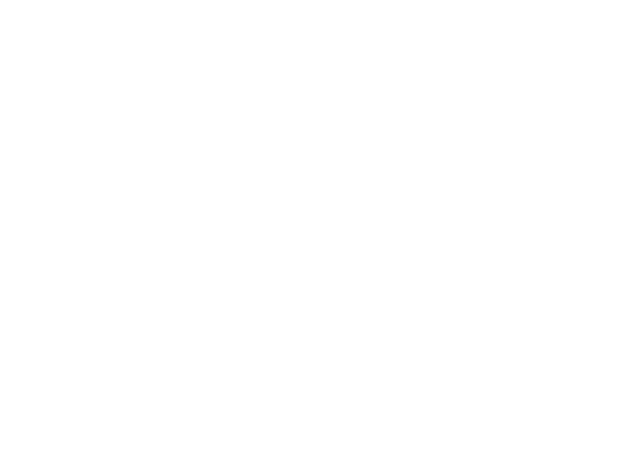
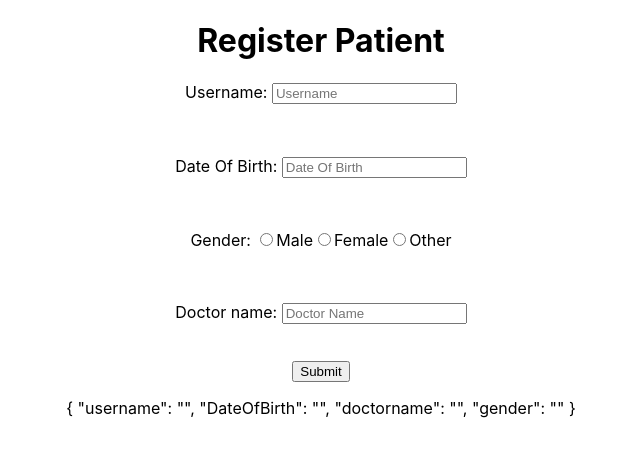
Before and after one commit to djunicode/doctor-clinic-app, a React (Create React App) app in the folder react-frontend/: page /patientsignup in a window 1280 px wide. Shown: the top 456 px of the page, without its empty margins (319-959 px from the left). Built offline with nearby package versions, Linux system fonts and the light colour scheme.

Commit message:
Added Patient SignUp

```diff
--- a/react-frontend/src/App.js
+++ b/react-frontend/src/App.js
@@ -2,6 +2,7 @@
 import { Route, BrowserRouter } from "react-router-dom";
 import DoctorSignup from "./views/DoctorSignup";
 import DoctorSignIn from "./views/DoctorSignIn";
+import PatientSignUp from "./views/PatientSignUp.js";
 import "./App.css";
 
 const App = () => {
@@ -10,6 +11,7 @@
       <BrowserRouter>
         <Route exact path="/" component={DoctorSignIn} />
         <Route exact path="/doctorsignup" component={DoctorSignup} />
+        <Route exact path="/patientsignup" component={PatientSignUp} />
       </BrowserRouter>
     </div>
   );
--- /dev/null
+++ b/react-frontend/src/views/PatientSignUp.js
@@ -0,0 +1,106 @@
+import React from "react";
+
+class PatientSignUp extends React.Component {
+  state = {
+    username: "",
+    DateOfBirth: "",
+    doctorname: "",
+    gender: ""
+  };
+  change = event => {
+    // this.props.onChange({ [event.target.name]: event.target.value });
+    this.setState({
+      [event.target.name]: event.target.value
+    });
+  };
+  onSubmit = event => {
+    event.preventDefault();
+    alert("Thank you for registering with us!!");
+    this.setState({
+      username: "",
+      DateOfBirth: "",
+      gender: "",
+      doctorname: ""
+    });
+    this.props.onChange({
+      username: "",
+      DateOfBirth: "",
+      gender: "",
+      doctorname: ""
+    });
+  };
+  render() {
+    return (
+      <div>
+        <form>
+          <h1>Register Patient</h1>
+          <p>
+            Username:{" "}
+            <input
+              type="text"
+              placeholder="Username"
+              name="username"
+              required
+              onChange={event => this.change(event)}
+              value={this.state.username}
+            />
+          </p>
+          <br></br>
+          <p>
+            Date Of Birth:{" "}
+            <input
+              type="text"
+              placeholder="Date Of Birth"
+              name="DateOfBirth"
+              required
+              onChange={event => this.change(event)}
+              value={this.state.DateOfBirth}
+            />
+          </p>
+          <br></br>
+          <p>
+            Gender:{" "}
+            <input
+              type="radio"
+              onClick={event => this.change(event)}
+              name="gender"
+              value="Male"
+            />
+            Male
+            <input
+              type="radio"
+              onClick={event => this.change(event)}
+              name="gender"
+              value="Female"
+            />
+            Female
+            <input
+              type="radio"
+              onClick={event => this.change(event)}
+              name="gender"
+              value="Other"
+            />
+            Other
+          </p>
+          <br></br>
+          <p>
+            Doctor name:{" "}
+            <input
+              type="text"
+              placeholder="Doctor Name"
+              name="doctorname"
+              required
+              onChange={event => this.change(event)}
+              value={this.state.doctorname}
+            />
+          </p>
+          <br></br>
+          <input type="Submit" onClick={event => this.onSubmit(event)} />
+        </form>
+        <p>{JSON.stringify(this.state, null, 2)}</p>
+      </div>
+    );
+  }
+}
+
+export default PatientSignUp;
```
